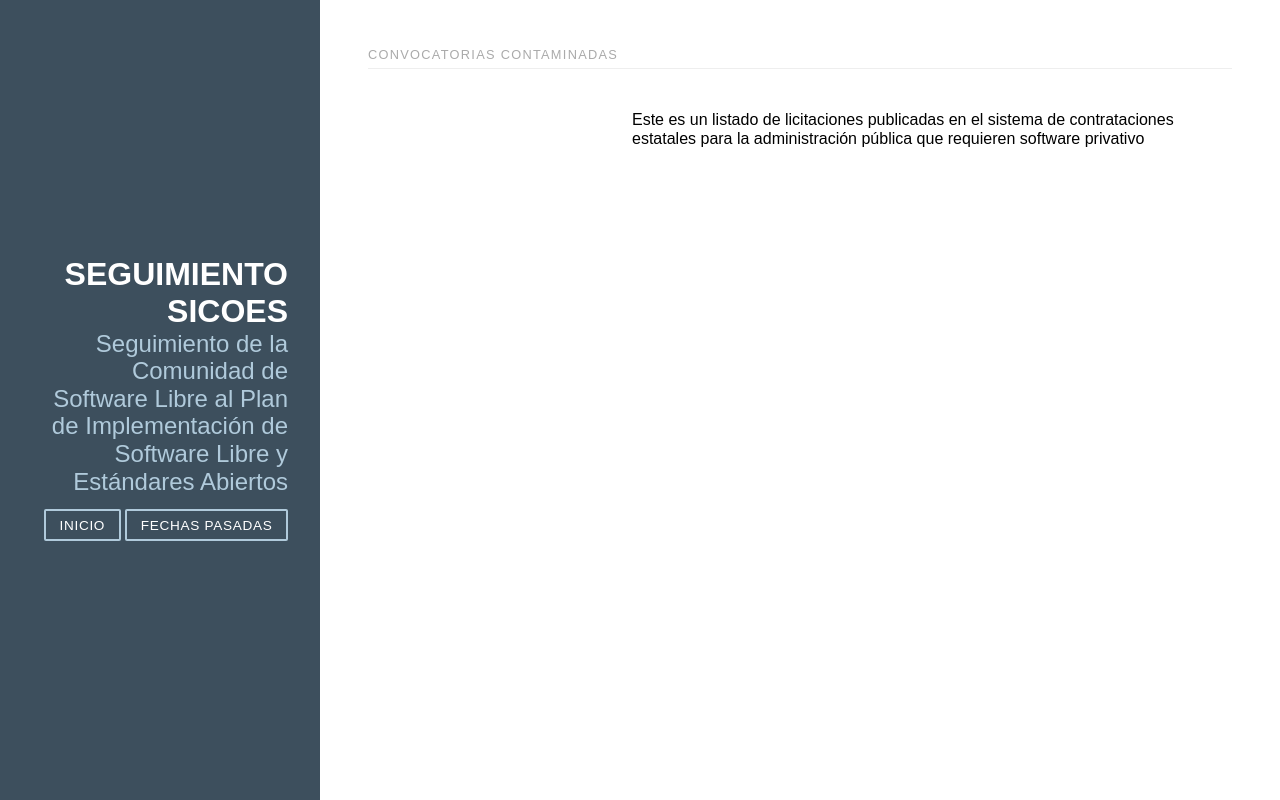
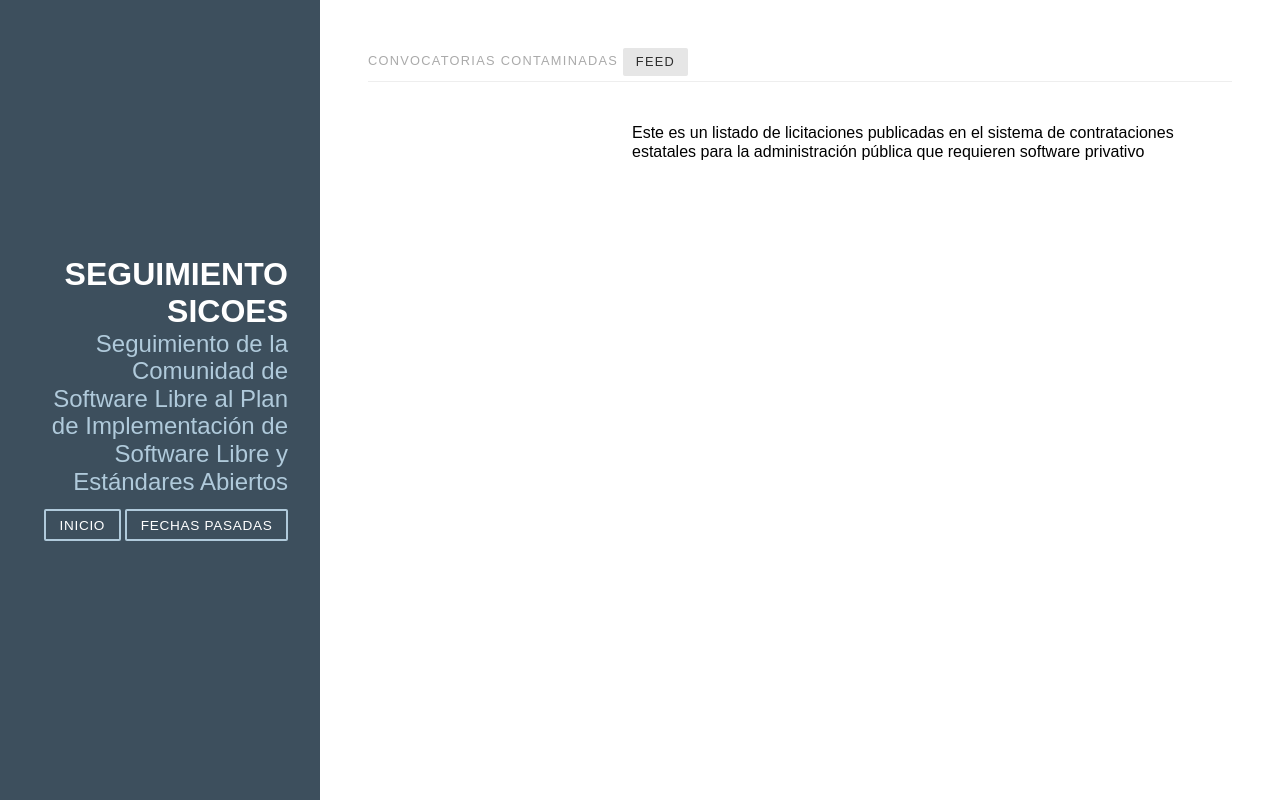
Before and after one commit to eigenwijsje/pislea2, a Django app: page /convocatorias/ in a window 1280 px wide. Run offline with Django 3.2, Linux system fonts and the light colour scheme; data that the repository does not hold is empty; some libraries are stand-ins or nearby versions.

Commit message:
añadido el feed a la platillas

```diff
--- a/seguimiento/templates/convocatorias/convocatoria_base.html
+++ b/seguimiento/templates/convocatorias/convocatoria_base.html
@@ -5,6 +5,8 @@
     <meta charset="utf-8">
     <meta name="viewport" content="width=device-width, initial-scale=1.0">
     <title>{% block title %}Convocatorias Contaminadas{% endblock %}</title>
+
+    <link rel="alternate" href="/feed/" title="RSS Feed de Convovatorias" type="application/rss+xml">
 
     <link rel="stylesheet" href="https://unpkg.com/purecss@1.0.0/build/pure-min.css" integrity="sha384-" crossorigin="anonymous">
 
--- a/seguimiento/templates/convocatorias/convocatoria_detail.html
+++ b/seguimiento/templates/convocatorias/convocatoria_detail.html
@@ -1,7 +1,9 @@
 {% extends "convocatorias/convocatoria_base.html" %}
 
 {% block content-header %}
-<h2 class="content-subhead"><a href="/convocatorias">Convocatorias Contaminadas</a></h2>
+<h2 class="content-subhead"><a href="/convocatorias">Convocatorias Contaminadas</a>
+    <a class="pure-button" href="/feed/">Feed</a>
+</h2>
 {% endblock %}
 
 {% block content %}
--- a/seguimiento/templates/convocatorias/convocatoria_list.html
+++ b/seguimiento/templates/convocatorias/convocatoria_list.html
@@ -1,7 +1,9 @@
 {% extends "convocatorias/convocatoria_base.html" %}
 
 {% block content-header %}
-<h2 class="content-subhead">Convocatorias Contaminadas</h2>
+<h2 class="content-subhead">Convocatorias Contaminadas
+    <a class="pure-button" href="/feed/">Feed</a>
+</h2>
 {% endblock %}
 
 {% block content %}
```
